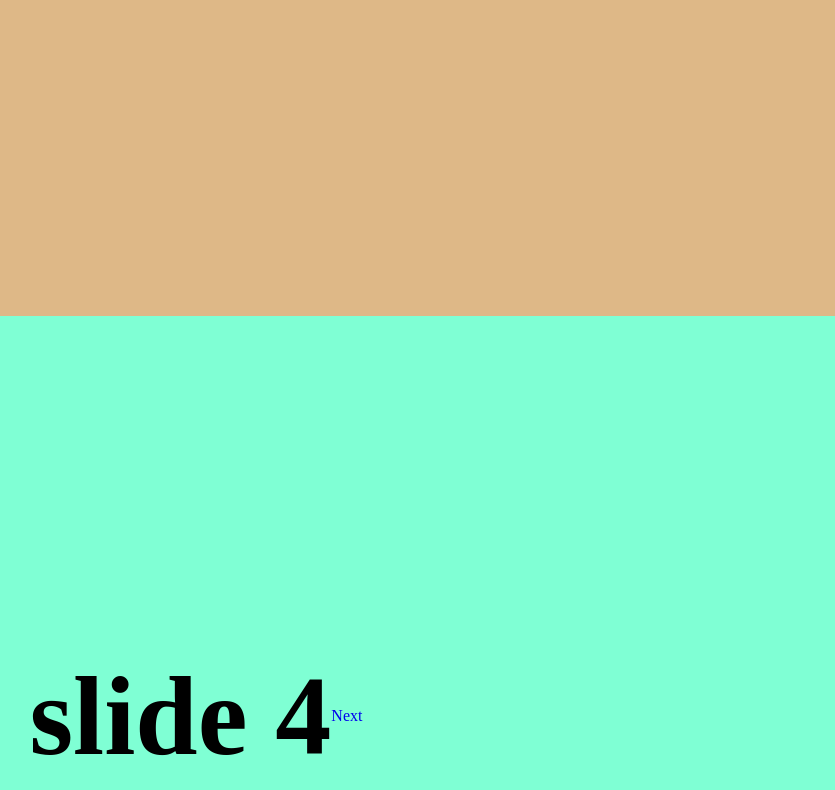
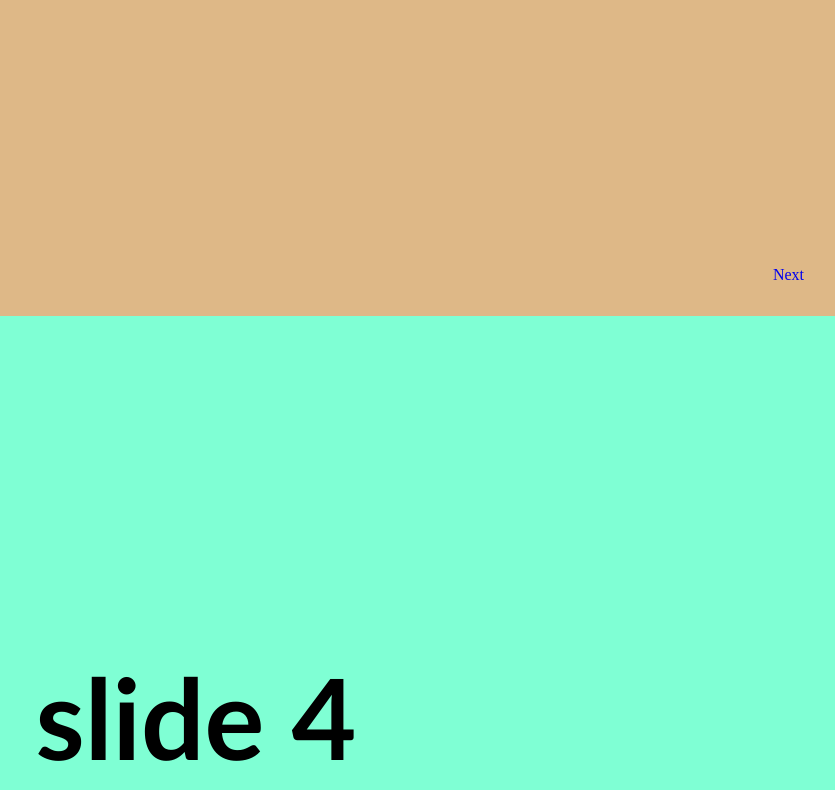
Before and after one commit to Friedemann84/presentation-deck, a plain HTML site: page index.html in a window 1280 px wide. Shown: the part 484-1274 px from the top of the page, without its empty margins (444-1279 px from the left). Drawn offline with Linux system fonts and the light colour scheme.

Commit message:
link positioniert

```diff
--- a/main.css
+++ b/main.css
@@ -24,11 +24,18 @@ body {
   display: flex;
   justify-content: center;
   align-items: center;
+  position: relative;
 }
 
 .slide h2 {
   font-size: 7rem;
-  font-family: ;
+  font-family: 'Gill Sans', 'Gill Sans MT', Calibri, 'Trebuchet MS', sans-serif;
+}
+
+.slide a {
+  position: absolute;
+  right: 2rem;
+  bottom: 2rem;
 }
 
 .slide:nth-of-type(even) {
```
